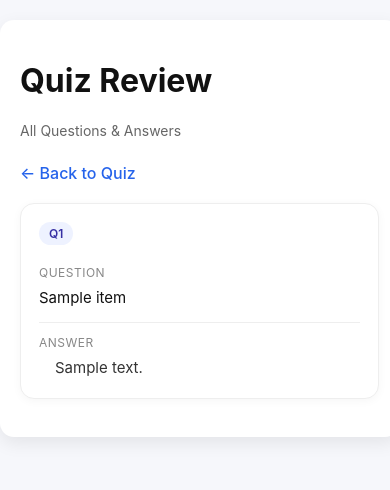
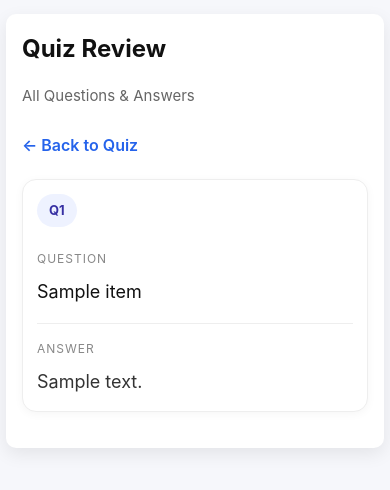
Before and after one commit to koinoyokan1/sysDesignQuiz, a Flask app: template templates/all.html in a window 390 px wide. Shown: the top 490 px of the page. Run offline with Flask 3, Linux system fonts and the light colour scheme; the template is opened without the code that fills it: most values are stand-ins (such as "Sample title", 1, 10 or a date in 2020).

Commit message:
mobile friendly

```diff
--- a/static/style.css
+++ b/static/style.css
@@ -1,58 +1,135 @@
+/* ==================================================
+   GLOBAL
+================================================== */
+
+* {
+    box-sizing: border-box;
+}
+
+html {
+    font-size: 16px;
+}
+
 body {
-    font-family: -apple-system, BlinkMacSystemFont, "Segoe UI", Roboto, Arial, sans-serif;
+    font-family: -apple-system, BlinkMacSystemFont,
+        "Segoe UI", Roboto, Arial, sans-serif;
     background: #f6f7fb;
     margin: 0;
-    padding: 0;
+    padding: 10px;
     color: #111;
+    line-height: 1.6;
 }
 
-/* Main container */
+/* ==================================================
+   MAIN CONTAINER
+================================================== */
+
 .container {
-    width: 800px;
-    max-width: 92%;
-    margin: 50px auto;
+    width: 100%;
+    max-width: 900px;
+    margin: 20px auto;
     background: white;
-    padding: 30px;
+    padding: 24px;
     border-radius: 14px;
     box-shadow: 0 6px 18px rgba(0, 0, 0, 0.08);
 }
 
-/* Quiz card */
+/* ==================================================
+   HEADINGS
+================================================== */
+
+h1 {
+    margin-top: 0;
+    font-size: 2rem;
+}
+
+h2 {
+    font-size: 1.5rem;
+}
+
+h3 {
+    font-size: 1.25rem;
+}
+
+/* ==================================================
+   QUIZ FILE LIST
+================================================== */
+
 .quiz-card {
     padding: 16px;
     background: #f3f4f6;
     margin-bottom: 12px;
     border-radius: 10px;
     border: 1px solid #e5e7eb;
-    transition: transform 0.15s ease, box-shadow 0.15s ease;
+    transition: transform 0.15s ease,
+                box-shadow 0.15s ease;
 }
 
 .quiz-card:hover {
     transform: translateY(-2px);
-    box-shadow: 0 6px 14px rgba(0, 0, 0, 0.08);
+    box-shadow: 0 6px 14px rgba(0,0,0,0.08);
 }
 
-/* Question section wrapper */
+.quiz-card a {
+    display: block;
+    font-size: 17px;
+    font-weight: 500;
+}
+
+/* ==================================================
+   QUESTION BOX
+================================================== */
+
 .question-box {
-    margin-top: 25px;
-    padding: 18px;
-    background: #ffffff;
+    margin-top: 20px;
+    padding: 20px;
+    background: white;
     border-radius: 12px;
     border: 1px solid #eee;
     box-shadow: 0 2px 8px rgba(0,0,0,0.04);
 }
 
-/* Buttons */
+/* ==================================================
+   QUESTION / ANSWER TEXT
+================================================== */
+
+.question-box p,
+.content,
+.answer {
+    white-space: pre-wrap;
+    overflow-wrap: break-word;
+    word-break: break-word;
+    font-size: 17px;
+    line-height: 1.7;
+}
+
+.answer {
+    color: #333;
+}
+
+/* ==================================================
+   BUTTONS
+================================================== */
+
 button {
-    padding: 10px 18px;
+    padding: 12px 18px;
+    margin-top: 10px;
     margin-right: 10px;
+
     cursor: pointer;
+
     border: none;
     border-radius: 8px;
+
     background: #2563eb;
     color: white;
-    font-weight: 500;
-    transition: background 0.2s ease, transform 0.1s ease;
+
+    font-size: 16px;
+    font-weight: 600;
+
+    transition:
+        background 0.2s ease,
+        transform 0.1s ease;
 }
 
 button:hover {
@@ -63,27 +140,40 @@ button:active {
     transform: scale(0.97);
 }
 
-/* Status message */
+/* ==================================================
+   PROGRESS
+================================================== */
+
+.progress {
+    margin-bottom: 20px;
+    font-size: 18px;
+    font-weight: 500;
+    color: #555;
+}
+
+/* ==================================================
+   MESSAGE
+================================================== */
+
 .message {
     margin-top: 20px;
     font-size: 18px;
     font-weight: 600;
+
     padding: 10px 14px;
+
     border-radius: 8px;
+
     background: #f0fdf4;
     color: #166534;
+
     display: inline-block;
 }
 
-/* Progress text */
-.progress {
-    margin-bottom: 20px;
-    font-size: 16px;
-    font-weight: 500;
-    color: #555;
-}
+/* ==================================================
+   LINKS
+================================================== */
 
-/* Optional: improve links */
 a {
     color: #2563eb;
     text-decoration: none;
@@ -93,20 +183,9 @@ a:hover {
     text-decoration: underline;
 }
 
-.qa-list {
-    margin-top: 20px;
-}
-
-.qa-item {
-    margin-bottom: 24px;
-}
-
-.question {
-    font-weight: 700;
-    font-size: 16px;
-    margin-bottom: 6px;
-    color: #111;
-}
+/* ==================================================
+   HEADER
+================================================== */
 
 .header {
     margin-bottom: 20px;
@@ -115,96 +194,145 @@ a:hover {
 .subtitle {
     color: #666;
     margin-top: 4px;
-    font-size: 14px;
+    font-size: 15px;
 }
 
 .back-btn {
     display: inline-block;
     margin-top: 10px;
-    color: #2563eb;
-    text-decoration: none;
-    font-weight: 500;
+    font-weight: 600;
 }
 
-.back-btn:hover {
-    text-decoration: underline;
-}
+/* ==================================================
+   ALL QUESTIONS PAGE
+================================================== */
 
-/* QA Cards */
 .qa-list {
     margin-top: 20px;
 }
 
 .qa-card {
-    background: #fff;
+    background: white;
     border: 1px solid #eee;
     border-radius: 14px;
-    padding: 18px;
-    margin-bottom: 18px;
+
+    padding: 20px;
+    margin-bottom: 20px;
+
     box-shadow: 0 2px 10px rgba(0,0,0,0.04);
 }
 
-/* Badge (Q1, Q2, etc.) */
 .badge {
     display: inline-block;
+
     background: #eef2ff;
     color: #3730a3;
-    font-size: 12px;
-    font-weight: 600;
-    padding: 4px 10px;
+
+    font-size: 13px;
+    font-weight: 700;
+
+    padding: 6px 12px;
     border-radius: 999px;
+
     margin-bottom: 10px;
 }
 
-/* Sections */
 .section {
-    margin-top: 10px;
+    margin-top: 12px;
 }
 
 .label {
     font-size: 12px;
     text-transform: uppercase;
     color: #888;
-    margin-bottom: 6px;
-    letter-spacing: 0.5px;
+    letter-spacing: 1px;
+    margin-bottom: 8px;
 }
 
-.content {
-    font-size: 15px;
-    line-height: 1.6;
-    color: #111;
-    white-space: pre-wrap;
-}
-
-/* Answer emphasis */
-.answer {
-    color: #333;
-}
-
-/* Divider */
 .divider {
     height: 1px;
     background: #eee;
-    margin: 12px 0;
+    margin: 15px 0;
 }
 
-.answer {
-    white-space: pre-wrap;
-    font-size: 15px;
-    color: #333;
-    line-height: 1.6;
-    padding-left: 16px;
+/* ==================================================
+   SCRATCHPAD
+================================================== */
+
+.scratchpad {
+    margin-top: 20px;
 }
 
-/* Mobile responsiveness */
-@media (max-width: 600px) {
+#scratchpad {
+    width: 100%;
+    min-height: 200px;
+
+    padding: 12px;
+
+    border-radius: 8px;
+    border: 1px solid #ccc;
+
+    resize: vertical;
+
+    font-size: 16px;
+    line-height: 1.6;
+}
+
+/* ==================================================
+   MOBILE
+================================================== */
+
+@media (max-width: 768px) {
+
+    body {
+        padding: 6px;
+    }
+
     .container {
-        padding: 20px;
-        margin-top: 20px;
+        width: 100%;
+        margin: 8px auto;
+        padding: 16px;
+        border-radius: 10px;
+    }
+
+    h1 {
+        font-size: 1.5rem;
+    }
+
+    h2 {
+        font-size: 1.25rem;
+    }
+
+    h3 {
+        font-size: 1.1rem;
+    }
+
+    .question-box,
+    .qa-card {
+        padding: 14px;
+    }
+
+    .question-box p,
+    .content,
+    .answer {
+        font-size: 18px;
+        line-height: 1.75;
     }
 
     button {
         width: 100%;
+        margin-right: 0;
         margin-bottom: 10px;
+        padding: 14px;
+        font-size: 17px;
+    }
+
+    .progress {
+        font-size: 17px;
+    }
+
+    #scratchpad {
+        font-size: 16px;
+        min-height: 180px;
     }
 }
--- a/templates/index.html
+++ b/templates/index.html
@@ -2,6 +2,7 @@
 <html>
 
 <head>
+    <meta name="viewport" content="width=device-width, initial-scale=1.0">
     <title>Quiz Trainer</title>
     <link rel="stylesheet" href="/static/style.css">
 </head>
--- a/templates/quiz.html
+++ b/templates/quiz.html
@@ -4,7 +4,7 @@
 <head>
 
     <title>Quiz</title>
-
+<meta name="viewport" content="width=device-width, initial-scale=1.0">
     <link
         rel="stylesheet"
         href="/static/style.css">
--- a/templates/result.html
+++ b/templates/result.html
@@ -2,6 +2,7 @@
 <html>
 
 <head>
+    <meta name="viewport" content="width=device-width, initial-scale=1.0">
     <title>Completed</title>
     <link rel="stylesheet" href="/static/style.css">
 </head>
```
